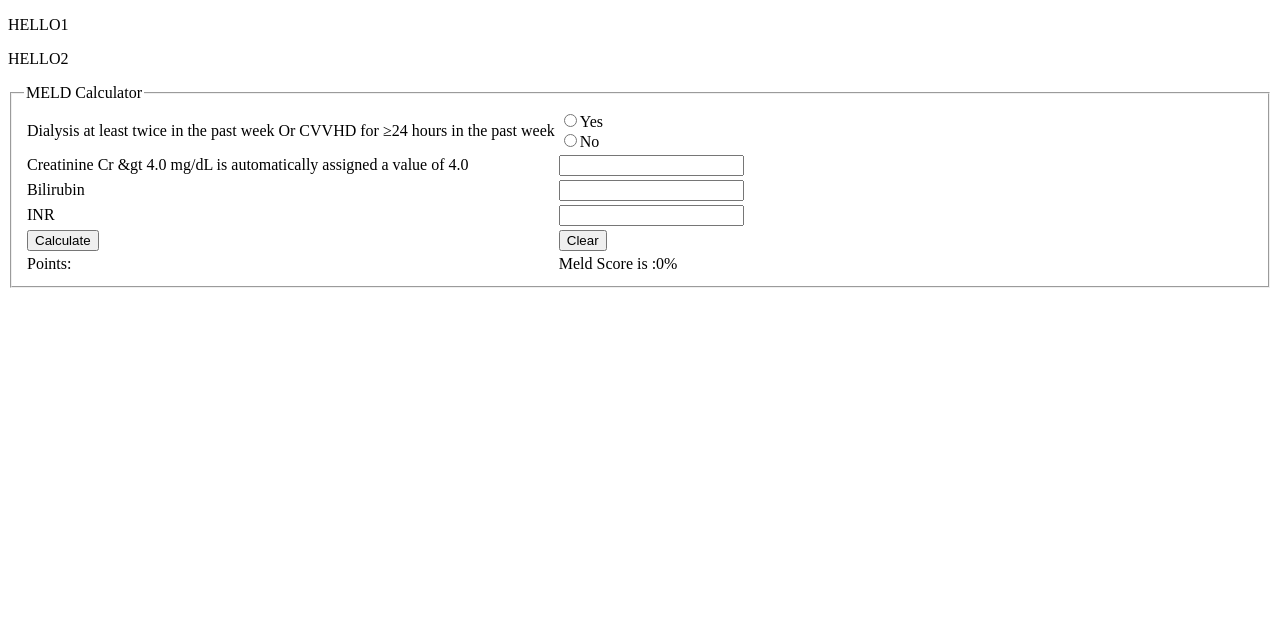
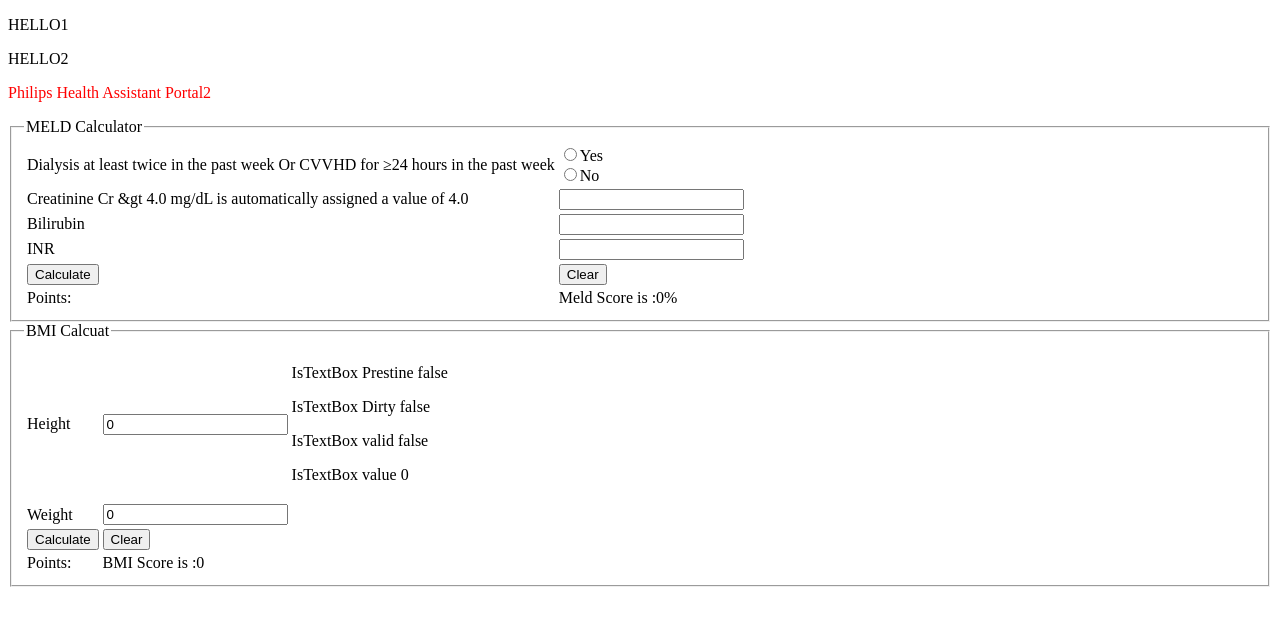
Before and after one commit to bipinkris/pic-bip-node-basics, an Angular app in the folder my-first-proj-ang/: page / in a window 1280 px wide. Shown: the top 626 px of the page. Built offline with nearby package versions, Linux system fonts and the light colour scheme.

Commit message:
Day 3 Changes

```diff
--- a/my-first-proj-ang/src/app/app-component/app.component.html
+++ b/my-first-proj-ang/src/app/app-component/app.component.html
@@ -1 +1,7 @@
+<p hover [hover]="'red'" [selectedStateColor]="'blue'">Philips Health Assistant Portal2</p>
+<!--p hover [defaultColorValue]="'red'">Philips Health Assistant Portal1</p>
+<p hover [defaultColorValue]="'green'">Philips Health Assistant Portal2</p>
+<p hover [defaultColorValue]="'blue'">Philips Health Assistant Portal2</p>
+<p hover >Philips Health Assistant Portal3</p-->
 <meld-calc></meld-calc>
+<bmi-calc></bmi-calc>
--- a/my-first-proj-ang/src/app/app.module.ts
+++ b/my-first-proj-ang/src/app/app.module.ts
@@ -4,12 +4,13 @@ import { NgModule } from "@angular/core";
 import { BrowserModule } from "@angular/platform-browser";
 import { AppComponent } from "./app-component/app.component";
 import { CalculatorsModule } from "./calculators/calculators.module";
+import { UtilityModule } from "./utility/utility.module";
 
 
 @NgModule({
     declarations:[AppComponent],
     bootstrap:[AppComponent],
-    imports:[BrowserModule,CalculatorsModule],
+    imports:[BrowserModule,CalculatorsModule,UtilityModule],
 })
 export class AppModule{
 
--- /dev/null
+++ b/my-first-proj-ang/src/app/calculators/bmi-calculator/bmi-calculator.component.html
@@ -0,0 +1,42 @@
+<!--Content-->
+<fieldset>
+    <legend>BMI Calcuat</legend>
+    <table>
+        <tr>
+            <td>Height</td>
+                <td>
+                    <input type="text" name="heightTextBox"
+                    [(ngModel)] ="height" #heightFormControlRef="ngModel"
+                    required pattern="\d{2}"/>
+                </td>
+                <td>
+                    <p> IsTextBox Prestine {{heightFormControlRef.touched}}</p>
+                    <p> IsTextBox Dirty {{heightFormControlRef.dirty}}</p>
+                    <p> IsTextBox valid {{heightFormControlRef.valid}}</p>
+                    <p> IsTextBox value {{heightFormControlRef.value}}</p>
+                    <div *ngIf="heightFormControlRef.errors && (heightFormControlRef.dirty||heightFormControlRef.touched)" >
+                        <p> textbox is in error state</p>
+                    </div>
+                </td>
+        </tr>
+        <tr>
+            <td>Weight</td>
+                <td>
+                    <!--[(ngModel)]="weight"-->
+                    <input type="text" [(ngModel)] ="weight"/> <!-- new FormControl-->
+                </td>
+        </tr>
+        <tr>
+            <td>
+                <button (click)="calculateBMI()"> Calculate</button>
+            </td>
+            <td>
+                <button (click)="reset()"> Clear</button>
+            </td>
+        </tr>
+        <tr>
+            <td>Points:</td>
+            <td>BMI Score is :{{bmiScore}}</td>
+        </tr>
+    </table>
+</fieldset>
--- /dev/null
+++ b/my-first-proj-ang/src/app/calculators/bmi-calculator/bmi-calculator.component.ts
@@ -0,0 +1,30 @@
+import { Component, OnInit } from '@angular/core';
+
+@Component({
+  selector: 'bmi-calc',
+  templateUrl: './bmi-calculator.component.html',
+  styleUrls: ['./bmi-calculator.component.css']
+})
+export class BmiCalculatorComponent implements OnInit {
+
+  bmiScore:number=0;
+  height:number = 0;
+  weight:number =0;
+
+  constructor() { }
+
+  ngOnInit(): void {
+  }
+
+
+  calculateBMI(){
+    this.bmiScore = this.height*this.weight;
+  }
+
+  reset(){
+    this.bmiScore = 0;
+    this.height = 0;
+    this.weight = 0;
+  }
+
+}
--- /dev/null
+++ b/my-first-proj-ang/src/app/utility/directives/hover.directive.ts
@@ -0,0 +1,45 @@
+
+import { Directive, ElementRef, HostListener, Input, OnChanges, OnInit, Renderer2, SimpleChanges } from "@angular/core";
+
+@Directive({
+    selector:'[hover]'
+})
+
+export class HoverDirective implements OnInit,OnChanges{
+
+    @Input()
+    hover:string ='red';
+
+    @Input()
+    selectedStateColor:string ='red';
+
+    //Dependency Injection
+    constructor(private targetElement:ElementRef,private domApi: Renderer2){
+        console.log("HoverDirective const ",this.hover);
+        //domApi.setStyle(targetElement.nativeElement,"color",this.defaultColorValue);
+    }
+
+    ngOnInit(): void {
+       console.log("ngOnInit",this.hover);
+       this.domApi.setStyle(this.targetElement.nativeElement,"color",this.hover);
+    }
+
+
+    ngOnChanges(changes: SimpleChanges): void {
+        console.log("ngOnChanges",this.hover);
+    }
+
+    @HostListener("mouseenter")
+    onHostMouseEnter(){
+       console.log("onHostMouseEnter",this.hover,this.selectedStateColor);
+       this.domApi.setStyle(this.targetElement.nativeElement,"color",this.hover);
+    }
+
+    @HostListener("mouseleave")
+    onHostMouseLeave(){
+       console.log("onHostMouseLeave",this.hover,this.selectedStateColor);
+       this.domApi.setStyle(this.targetElement.nativeElement,"color",this.selectedStateColor);
+
+    }
+
+}
--- a/my-first-proj-ang/src/app/utility/utility.module.ts
+++ b/my-first-proj-ang/src/app/utility/utility.module.ts
@@ -1,10 +1,11 @@
 
 import { NgModule } from "@angular/core";
 import { DefaultValuePipe } from "./pipes/defaultValue.pipe";
+import { HoverDirective } from "./directives/hover.directive";
 
 @NgModule({
-    declarations:[DefaultValuePipe],
-    exports:[DefaultValuePipe]
+    declarations:[DefaultValuePipe,HoverDirective],
+    exports:[DefaultValuePipe,HoverDirective]
 })
 
 export class UtilityModule{
```
Also changed, not shown: my-first-proj-ang/src/app/calculators/calculators.module.ts (+5 -4 lines), my-first-proj-ang/src/app/calculators/bmi-calculator/bmi-calculator.component.css (added), 2 other files (tests, documents, lock files or other folders).
